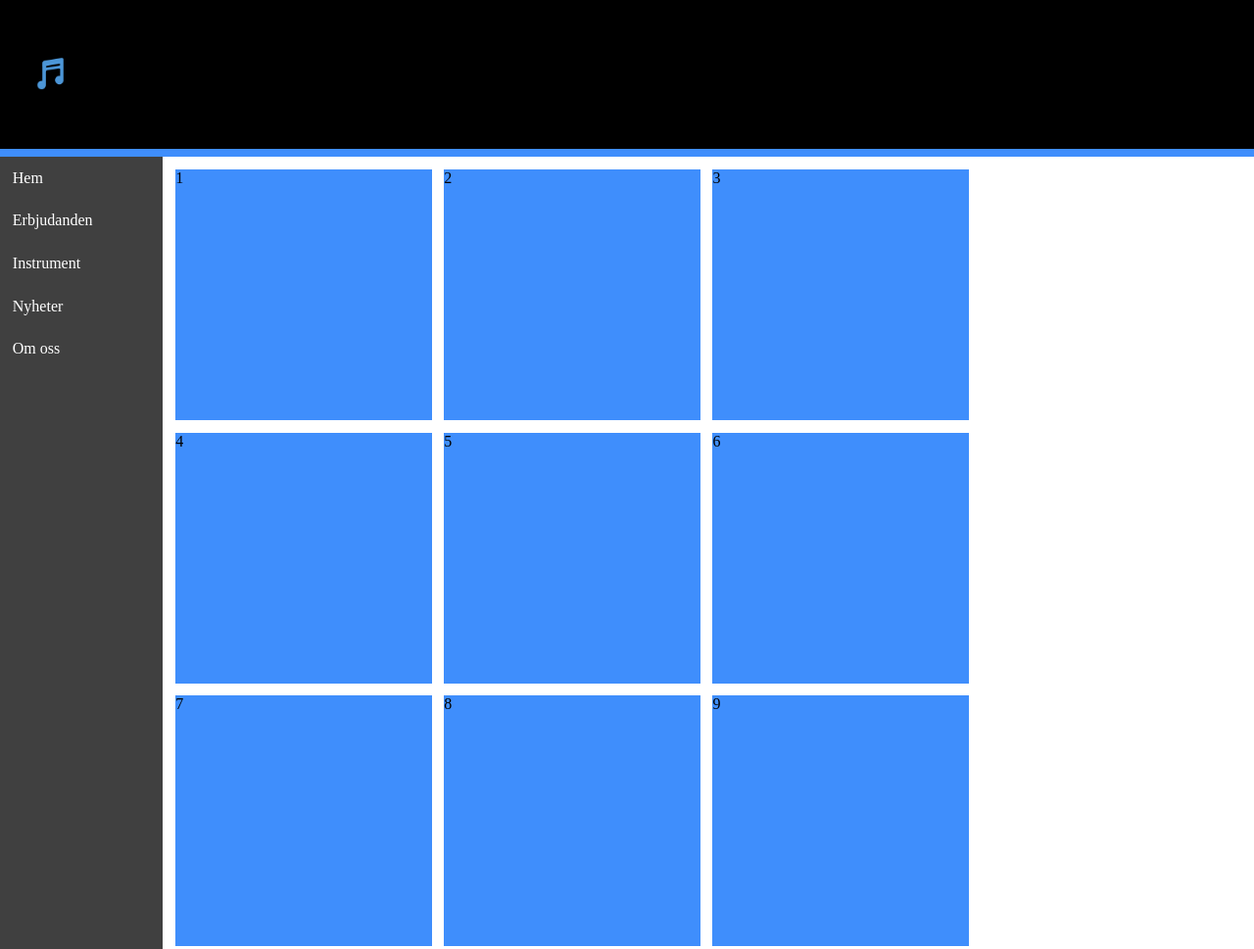
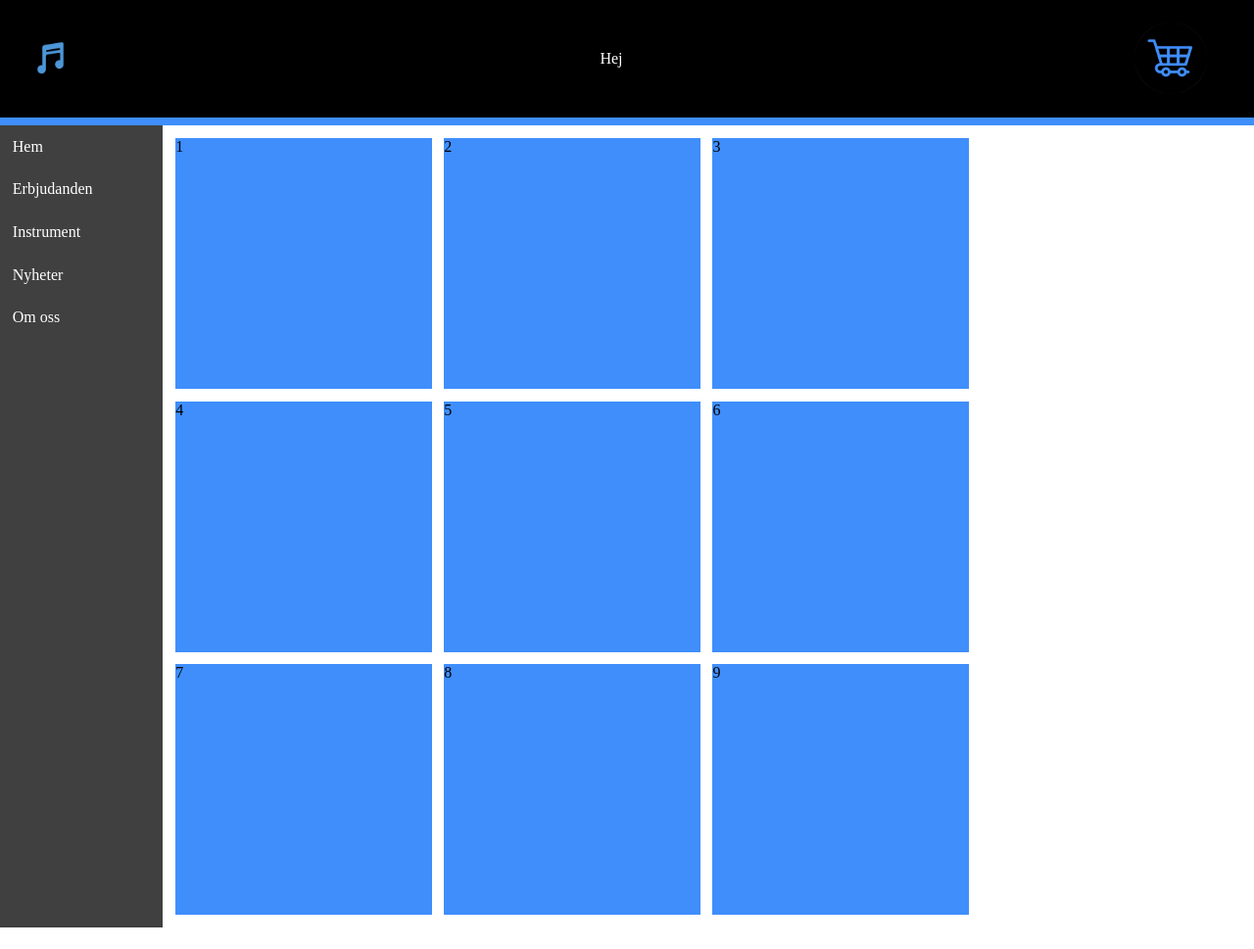
Before and after one commit to JoelWerme/F-retagssida, a plain HTML site: page erbjudanden.html in a window 1280 px wide. Shown: the top 969 px of the page at 98% size. After the commit the page ends 947 px from the top, so only its background shows below. Drawn offline with Linux system fonts and the light colour scheme.

Commit message:
added shopping cart

```diff
--- a/erbjudanden.html
+++ b/erbjudanden.html
@@ -10,6 +10,14 @@
     <header>
         <a href="index.html">
             <img class="logo" src="logo.png" alt="Bild på företagslogga">
+        </a>
+        <p> Hej</p>
+        <a href="shop.html">
+            <img
+            class="kundvagn"
+            src="kundvagn.png"
+            alt="Bild på kundvagn"
+            >
         </a>
     </header>
     <nav>
--- a/style.css
+++ b/style.css
@@ -8,7 +8,7 @@ body {
   margin: 0;
   display: grid;
   grid-template-columns: 13% 3fr 1fr;
-  grid-template-rows: 20vh auto;
+  grid-template-rows: 8rem auto;
   background-color: #ffffff;
 }
 
```
Also changed, not shown: instrument.html (+8 -0 lines), nyheter.html (+8 -0 lines), omOss.html (+8 -0 lines).
